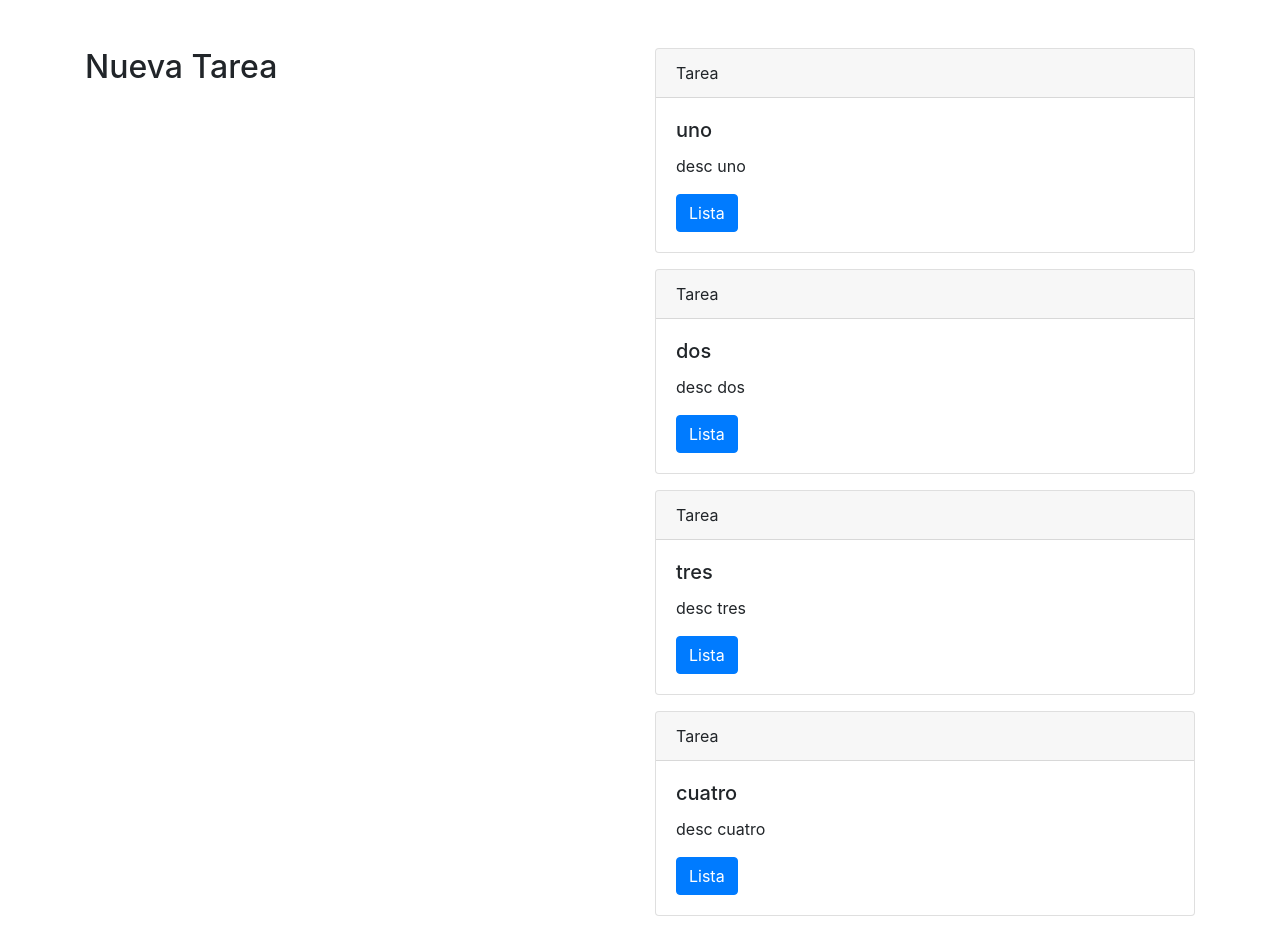
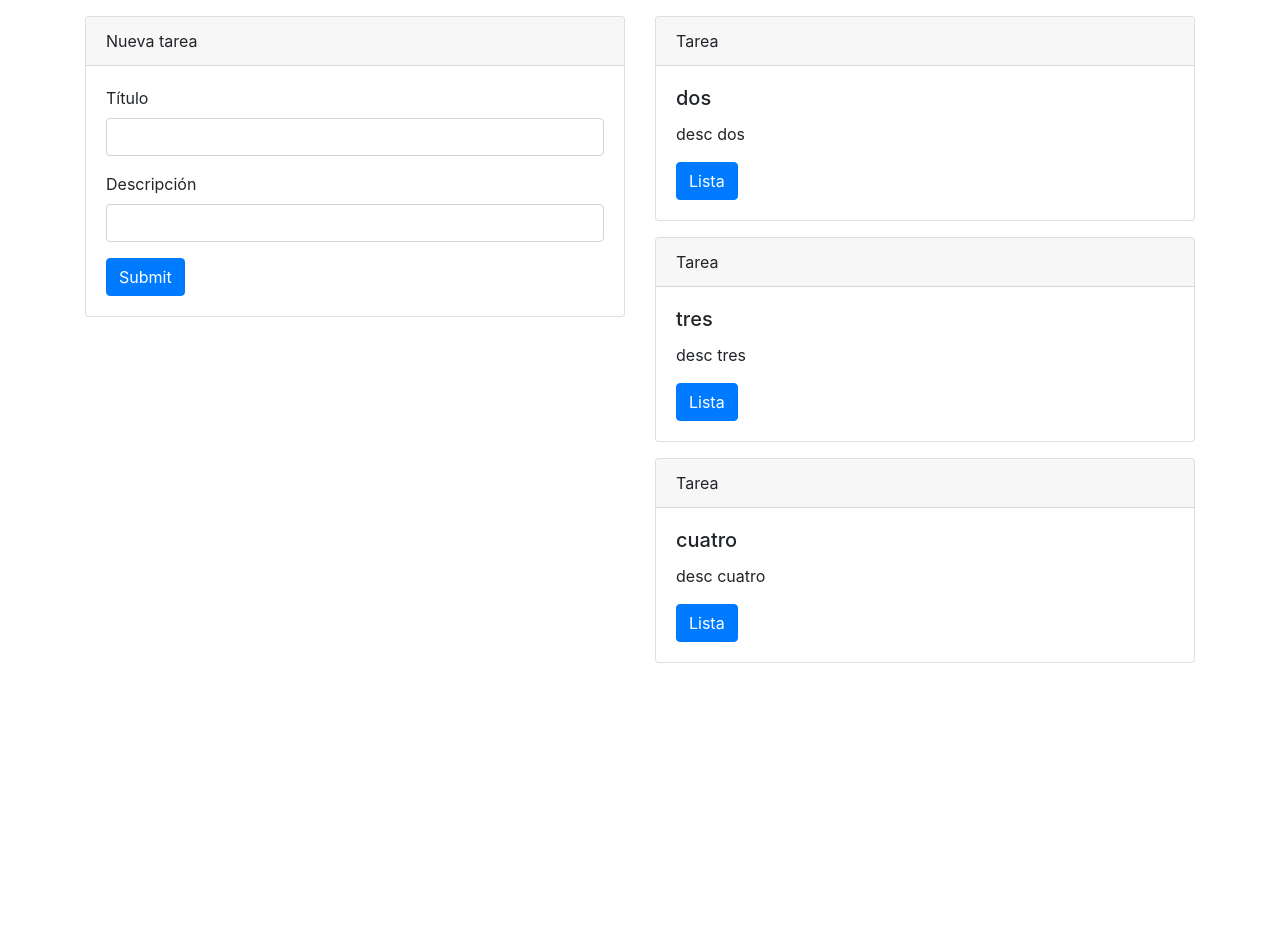
Before and after one commit to SmartNetAR/todo-react, a React (Create React App) app: page / in a window 1280 px wide. After the commit the page ends 800 px from the top, so only its background shows below. Built offline with nearby package versions, Linux system fonts and the light colour scheme.

Commit message:
lista de tareas movida a App

```diff
--- a/src/App.js
+++ b/src/App.js
@@ -7,19 +7,31 @@ import Form from './components/Form';
 
 // import "bootstrap" from "bootstrap";
 
-function App() {
-  return (
+class App extends React.Component {
+  constructor () {
+    super()
+    this.state = {
+      tasks: [
+        { id: 1, name: "uno", description: "desc uno", done: true },
+        { id: 2, name: "dos", description: "desc dos", done: false },
+        { id: 3, name: "tres", description: "desc tres", done: false },
+        { id: 4, name: "cuatro", description: "desc cuatro", done: false }
+      ]
+    }
+  }
+  render() { return (
       <div className="container">
-      <div className="row mt-5">
-        <div className="col">
+        <div className="row mt-3">
+          <div className="col mb-3">
             <Form />
           </div>
           <div className="col">
-          <List />
+            <List tasksList={ this.state.tasks } />
           </div>
         </div>
       </div>
     );
   }
+}
 
 export default App;
--- a/src/components/Form.js
+++ b/src/components/Form.js
@@ -2,11 +2,32 @@ import React from "react";
 
 class Form extends React.Component {
 
-    render() {
-        return (
-            <h2>Nueva Tarea</h2>
-        )
-    }
+  handleSubmit = (e) => {
+    e.preventDefault()
+
+  }
+  render() {
+    return (
+      <div className="card">
+        <div className="card-header">
+          Nueva tarea
+                </div>
+        <div className="card-body">
+          <form onSubmit={this.handleSubmit} >
+            <div className="form-group">
+              <label htmlFor="exampleInputEmail1">Título</label>
+              <input type="email" className="form-control" id="exampleInputEmail1" aria-describedby="emailHelp"></input>
+            </div>
+            <div className="form-group">
+              <label htmlFor="description">Descripción</label>
+              <input type="text" className="form-control" name="description" id="description"></input>
+            </div>
+            <button type="submit" className="btn btn-primary">Submit</button>
+          </form>
+        </div>
+      </div>
+    )
+  }
 }
 
 export default Form
--- a/src/components/List.js
+++ b/src/components/List.js
@@ -2,35 +2,24 @@ import React from "react";
 import Task from "./Task";
 
 class List extends React.Component {
-    constructor() {
-        super()
-
-        this.state = {
-            tasks: [
-                { id: 1, name: "uno", description: "desc uno", done: false},
-                { id: 2, name: "dos", description: "desc dos", done: false},
-                { id: 3, name: "tres", description: "desc tres", done: false},
-                { id: 4, name: "cuatro", description: "desc cuatro", done: false}
-            ]
+  pendingTasks = () => {
+    return this.props.tasksList.filter(task => !task.done)
   }
-    }
-    pendingTasks = () => {
-        return this.state.tasks.filter( task => !task.done )
-    }
-    onChangeState = ( task ) => {
-        const taskUpdated = this.state.tasks.map( taskEl => {
-            if ( taskEl.id === task.id ) taskEl.done = !taskEl.done
-            return taskEl
-        })
-        this.setState( {
-            tasks: taskUpdated
-        })
+  onChangeState = (task) => {
+    // const taskUpdated = this.props.tasksList.map(taskEl => {
+    //   if (taskEl.id === task.id) taskEl.done = !taskEl.done
+    //   return taskEl
+    // })
+    // this.setState({
+    //   tasks: taskUpdated
+    // })
   }
   render() {
     // const { tasks } = this.state
     return (
       <>
-                { this.pendingTasks().map( ( task, key ) => ( <Task task={ task } onChangeState={ this.onChangeState }  key={ key } /> )  ) }
+        {this.pendingTasks().map((task, key) =>
+          (<Task task={task} onChangeState={this.onChangeState} key={key} />))}
       </>
 
     )
```
Also changed, not shown: src/components/Task.js (+4 -7 lines). Lines whose indentation alone changed are shown as unchanged.
